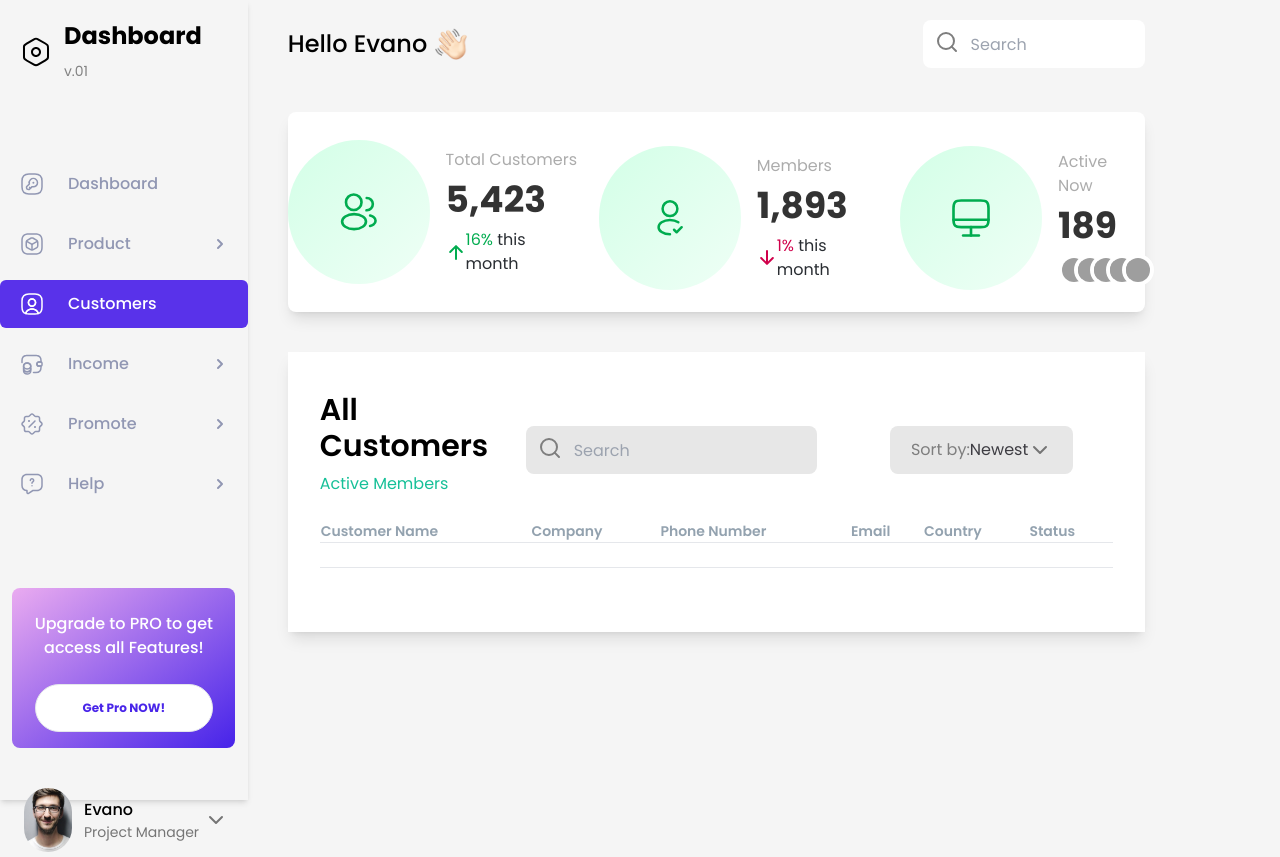
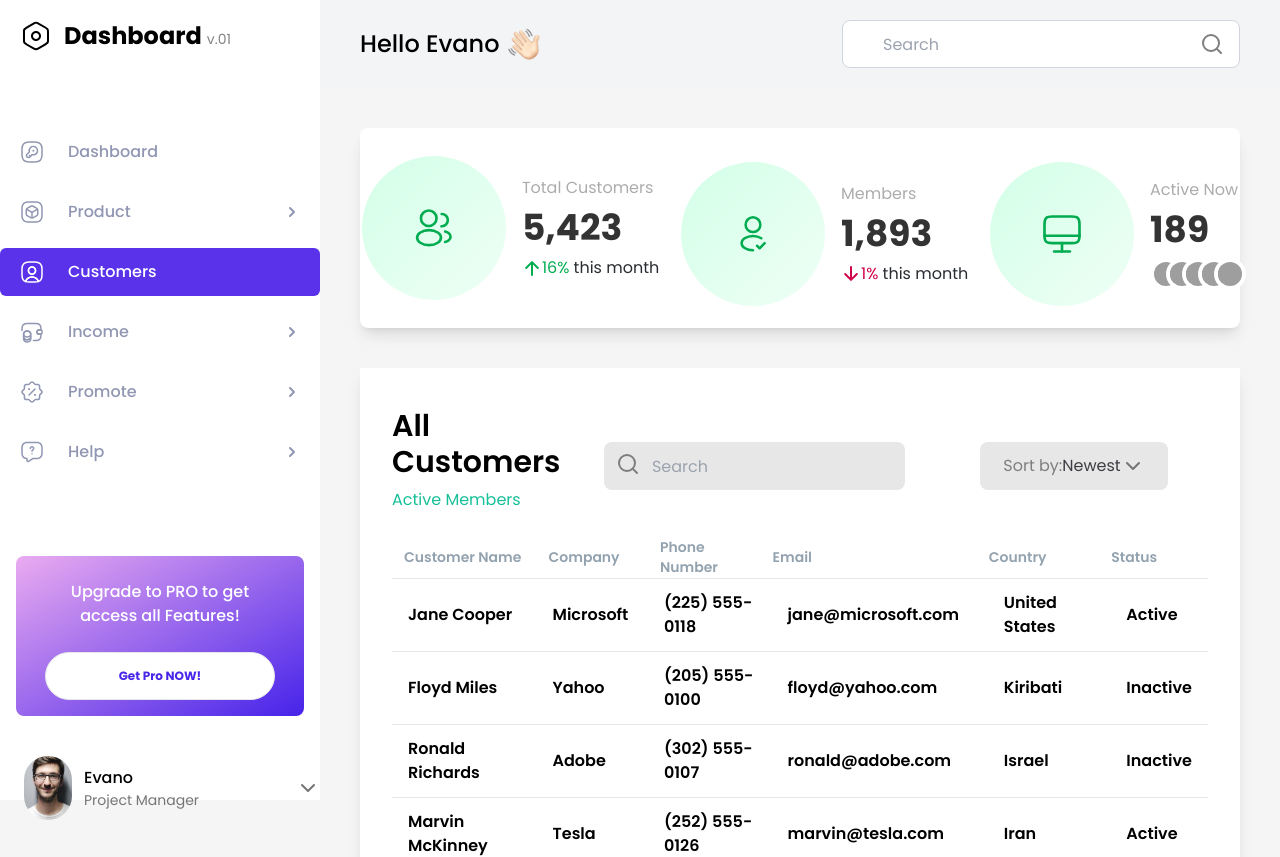
Before and after one commit to olumatty/CRM-DASHBOARD, a React (Vite) app: page / in a window 1280 px wide. Shown: the top 857 px of the page. Built offline with nearby package versions, Linux system fonts and the light colour scheme; grey boxes are pictures that could not be loaded.

Commit message:
Table2.0

```diff
--- a/data/TableData.js
+++ b/data/TableData.js
@@ -12,7 +12,7 @@
             id:2,
             Name:"Floyd Miles",
             Company:"Yahoo",
-            Number:"(205) 555-01008",
+            Number:"(205) 555-0100",
             Email:"floyd@yahoo.com",
             Country:"Kiribati",
             Status:"Inactive"
--- a/src/components/Customer.jsx
+++ b/src/components/Customer.jsx
@@ -4,8 +4,8 @@ import Arrow from "../assets/chevron-down 2.svg";
 import { TableData } from "../../data/TableData";
 const Customer = () => {
   return (
-    <div className="px-10 mt-10">
-    <div className="px-8 lg:w-[90%] lg:h-full py-10 bg-white shadow-lg">
+    <div className="px-6 mt-10">
+    <div className="px-8  lg:h-full py-10 bg-white shadow-lg">
       <div className=" justify-between items-center rounded-lg grid space-y-3 lg:flex ">
         <div>
           <h2 className="text-3xl font-semibold">All Customers</h2>
@@ -39,21 +39,25 @@ const Customer = () => {
           <table className="w-full table-auto">
             <thead>
               <tr className="border-b text-sm text-[#93A2AF] font-semibold">
-                <td className="">Customer Name</td>
-                <td className="">Company</td>
-                <td className="">Phone Number</td>
+                <td className="px-3">Customer Name</td>
+                <td className="px-3">Company</td>
+                <td className="px-3">Phone Number</td>
                 <td className="">Email</td>
                 <td>Country</td>
                 <td>Status</td>
               </tr>
             </thead>
             <tbody className="items-center">
-              <tr className={`space-y-3 items-center border-b`}>
-                <td className="py-3 px-4 font-semibold text-sm">{}</td>
-                <td className="py-3 px-4 font-semibold text-sm">{}</td>
-                <td className="py-3 px-4 font-semibold text-sm">{}</td>
-                <td className="py-2 px-4"></td>
+              {TableData.map((data) => (
+              <tr key={data.id} className={`space-y-3 items-center border-b`}>
+              <td className="py-3 px-4 font-semibold">{data.Name}</td>
+              <td className="py-3 px-4 font-semibold ">{data.Company}</td>
+              <td className="py-3 px-4 font-semibold ">{data.Number}</td>
+              <td className="py-3 px-4 font-semibold ">{data.Email}</td>
+              <td className="py-3 px-4 font-semibold ">{data.Country}</td>
+              <td className="py-3 px-4 font-semibold">{data.Status}</td>
               </tr>
+              ))}
             </tbody>
           </table>
         </div>
--- a/src/components/Header.jsx
+++ b/src/components/Header.jsx
@@ -1,27 +1,26 @@
 import React from "react";
 import hand from "../assets/hand_wave - Copy - Copy.png";
-import Search from "../assets/search 1.svg"
+import Search from "../assets/search 1.svg";
+
 const Header = () => {
   return (
-    <div className="py-5 px-10 w-full">
-      <div className="flex flex-col lg:flex-row justify-between items-center w-full">
+    <div className="py-5 px-10  bg-gray-100">
+      <div className="flex flex-col lg:flex-row justify-between items-center">
         {/* Left Section */}
         <div className="flex items-center">
           <h1 className="text-2xl font-medium">Hello Evano</h1>
-          <p className="ml-2 font-bold flex items-center">
-            <img src={hand} alt="wave" className="w-8 h-8" />
-          </p>
+          <img src={hand} alt="wave" className="w-8 h-8 ml-2" />
         </div>
 
         {/* Right Section */}
-        <div className="relative mt-2 lg:mt-0 flex items-center w-1/3">
+        <div className="relative mt-4 lg:mt-0 flex items-center w-full lg:w-auto max-w-lg">
           <input
             type="text"
             placeholder="Search"
-            className="h-12 w-full lg:w-[70%] px-2 md:px-10  lg:px-12 border-gray-300 rounded-lg outline-none border-none"
+            className="h-12 w-full px-4 lg:px-10 border border-gray-300 rounded-lg outline-none"
           />
-          <div className="w-8 h-8 top-2.5 absolute hidden lg:block right-65 left-3 items-center">
-            <img src={Search} alt=" " />
+          <div className="absolute inset-y-0 right-4 flex items-center">
+            <img src={Search} alt="Search Icon" className="w-6 h-6" />
           </div>
         </div>
       </div>
--- a/src/components/Overview.jsx
+++ b/src/components/Overview.jsx
@@ -7,8 +7,8 @@ import Active from "../assets/Active.svg";
 
 const Overview = () => {
   return (
-    <div className="px-10 mt-6">
-      <div className="lg:w-[90%] lg:h-[200px] py-10 bg-white rounded-lg grid space-y-3 lg:flex justify-around items-center shadow-lg">
+    <div className="px-6 mt-6">
+      <div className="lg:h-[200px] py-10 bg-white rounded-lg grid space-y-3 lg:flex justify-around items-center shadow-lg">
         <div className="flex items-center space-x-4 ">
           <div className="h-32 lg:h-36 w-32 lg:w-36 bg-gradient-to-br from-[#D3FFE7] to-[#EFFFF6] rounded-full flex items-center justify-center ">
             <img src={Customer} alt="" />
--- a/src/components/Sidebar.jsx
+++ b/src/components/Sidebar.jsx
@@ -8,9 +8,8 @@ const Sidebar = () => {
   const [activeIndex, setActiveIndex] = useState(2);
 
   return (
-    <div className="bg-whit shadow-md h-screen transition-all duration-300 ease-in-out lg:w-[24%] w-16">
-
-      {/* Logo Section */}
+  <div className="">
+{/* Logo Section */}
       <div className="flex items-center justify-center lg:justify-start gap-3 py-5 px-5">
         <img src={logo} alt="Logo" className="w-8 h-8" />
         <h1 className="text-2xl font-bold hidden lg:block">
@@ -63,8 +62,8 @@ const Sidebar = () => {
       </div>
 
       {/* Profile Section */}
-      <div className="flex mt-80 lg:mt-10 mb-20 justify-center lg:justify-between">
-        <div className="flex gap-3 items-center lg:ml-6 lg:flex">
+      <div className="flex w-full absolute justify-center lg:justify-between mt-10">
+        <div className="flex gap-3 items-center lg:ml-6 lg:flex ">
           <img
             src={profile}
             alt="Profile"
@@ -75,7 +74,7 @@ const Sidebar = () => {
             <p className="text-[#757575] text-sm">Project Manager</p>
           </div>
         </div>
-        <img src={right_Arrow} alt="Arrow" className="w-6 h-6 mr-5 lg:w-auto lg:h-auto hidden lg:block" />
+        <img src={right_Arrow} alt="Arrow" className="w-6 h-6 lg:w-auto lg:h-auto hidden lg:block" />
       </div>
     </div>
   );
--- a/src/pages/Dashboard.jsx
+++ b/src/pages/Dashboard.jsx
@@ -1,20 +1,31 @@
-import React from 'react'
-import Sidebar from '../components/Sidebar'
-import Header from '../components/Header'
-import Overview from '../components/Overview'
-import Customer from '../components/Customer'
+import React from 'react';
+import Sidebar from '../components/Sidebar';
+import Header from '../components/Header';
+import Overview from '../components/Overview';
+import Customer from '../components/Customer';
 
 const Home = () => {
   return (
-    <div className='flex'>
-      <Sidebar/>
-      <div className='w-full'>
-        <Header/>
-        <Overview/>
-        <Customer/>
+    <div className="flex h-screen">
+      {/* Sidebar */}
+      <div className="w-16 md:w-80 h-full bg-white fixed left-0 top-0 transition-all duration-300 ease-in-out">
+        <Sidebar />
+      </div>
+
+      {/* Main Content */}
+      <div className="flex-1 ml-16 md:ml-80">
+        <div className="sticky top-0 z-10">
+          <Header />
+        </div>
+
+        {/* Page Content */}
+        <div className="p-4">
+          <Overview />
+          <Customer />
+        </div>
       </div>
     </div>
-  )
-}
+  );
+};
 
-export default Home
+export default Home;
```
Also changed, not shown: src/index.css (line endings or trailing spaces).
